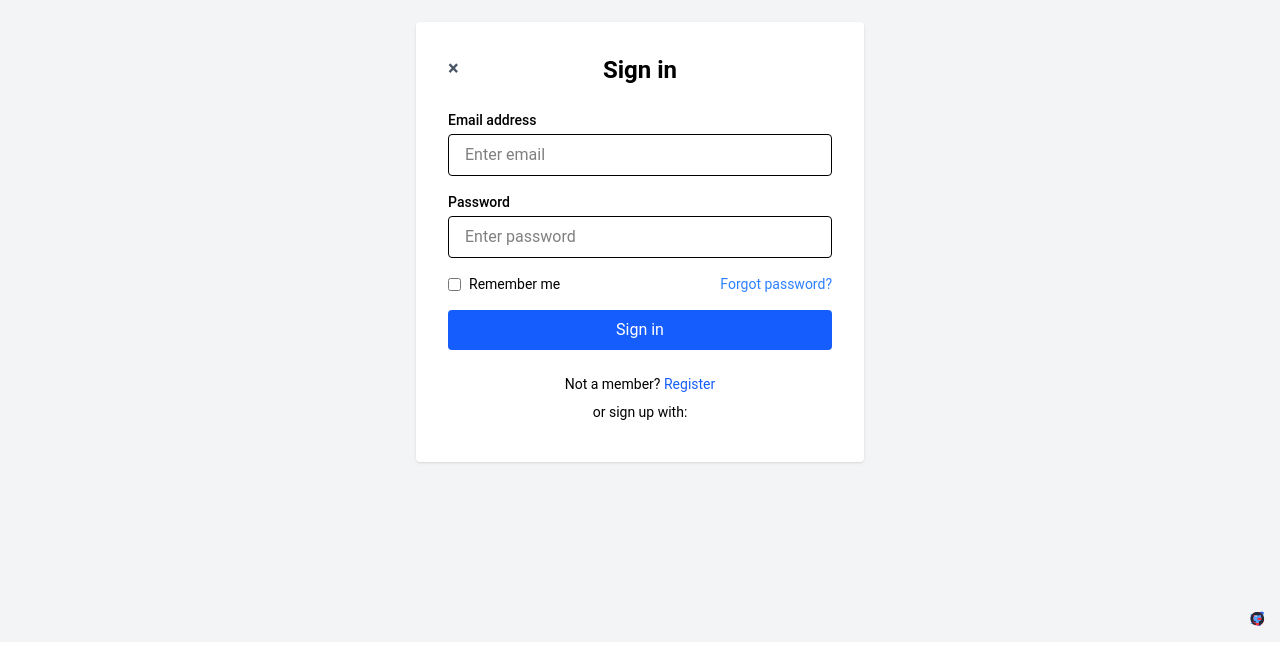
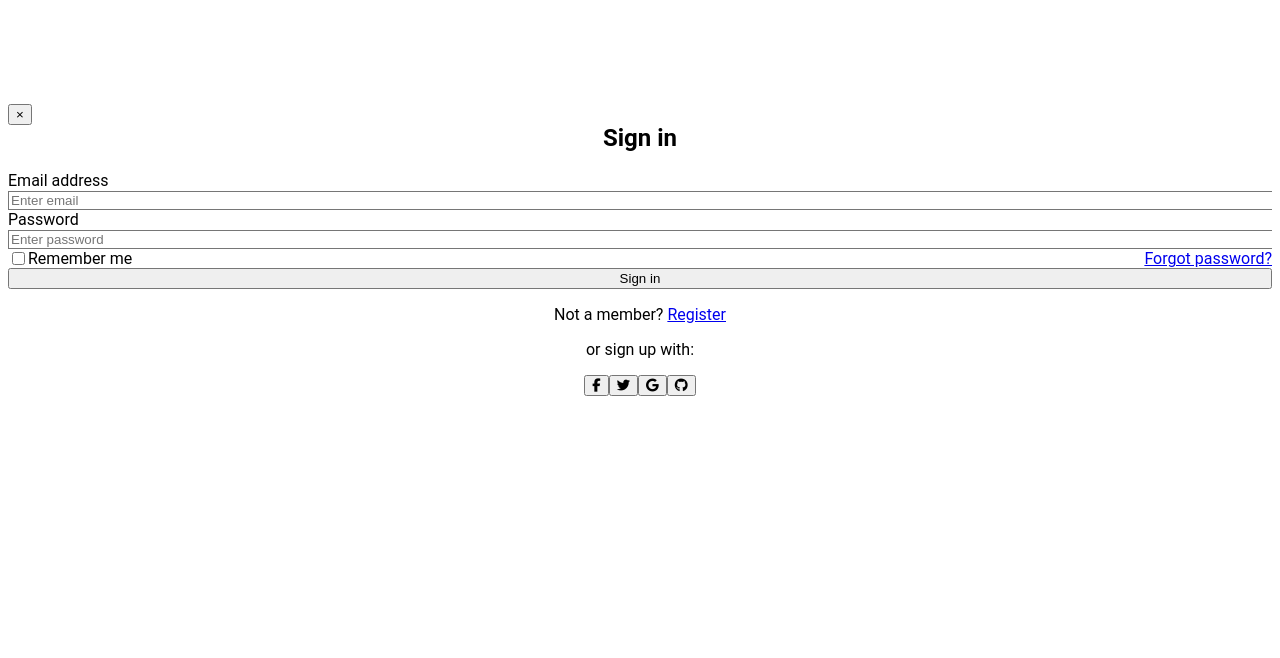
Before and after one commit to priyanshutiwari09/news-portal, a React (Vite) app in the folder frontend/: page /login in a window 1280 px wide. Shown: the part 158-816 px from the top of the page. Built offline with nearby package versions, Linux system fonts and the light colour scheme.

Commit message:
Fix css file

```diff
--- a/frontend/postcss.config.js
+++ b/frontend/postcss.config.js
@@ -1,7 +1,10 @@
 // frontend/postcss.config.js
-import tailwindcss from '@tailwindcss/postcss';
-import autoprefixer from 'autoprefixer';
+// import tailwindcss from '@tailwindcss/postcss';
+// import autoprefixer from 'autoprefixer';
 
 export default {
-  plugins: [tailwindcss(), autoprefixer],
+  plugins: {
+    tailwindcss: {},
+    autoprefixer: {}
+  }
 };
--- a/frontend/src/App.css
+++ b/frontend/src/App.css
@@ -1,8 +1,6 @@
 @tailwind base;
 @tailwind components;
 @tailwind utilities;
-@import "tailwindcss";
-@plugin "daisyui";
 
 body {
   font-family: Roboto, Helvetica, Arial, sans-serif;
--- a/frontend/tailwind.config.js
+++ b/frontend/tailwind.config.js
@@ -1,10 +1,11 @@
-import daisyui from "daisyui";
-
 /** @type {import('tailwindcss').Config} */
 export default {
-  content: ["./index.html", "./src/**/*.{js,ts,jsx,tsx}"],
+  content: [
+    "./index.html",
+    "./src/**/*.{js,ts,jsx,tsx}"
+  ],
   theme: {
-    extend: {},
+    extend: {}
   },
-  plugins: [daisyui], // ✅ Required
+  plugins: [require("daisyui")]
 };
```
